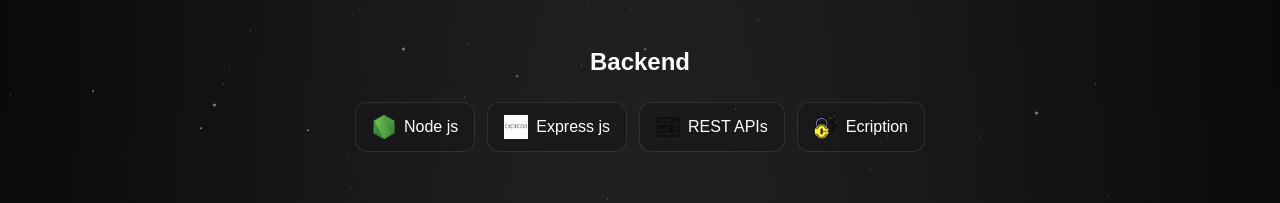
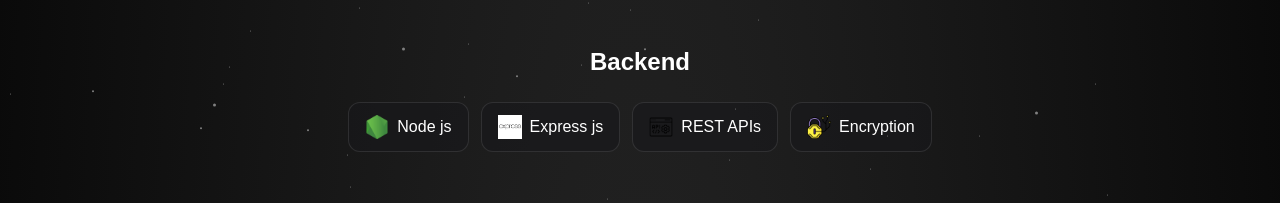
Before and after one commit to Ri-Reyan/reyan, a React (Vite) app: page / in a window 1280 px wide. Shown: the part 3402-3605 px from the top of the page. Built offline with nearby package versions, Linux system fonts and the light colour scheme.

Commit message:
Fix typo in technology name from 'Ecription' to 'Encryption'

```diff
--- a/src/assets/stack_assets/doc_assests.ts
+++ b/src/assets/stack_assets/doc_assests.ts
@@ -83,7 +83,7 @@ export const backend: technology[] = [
   { id: 1, name: "Node js", link: node_logo },
   { id: 2, name: "Express js", link: express_logo },
   { id: 3, name: "REST APIs", link: rest_api_logo },
-  { id: 4, name: "Ecription", link: encription_logo },
+  { id: 4, name: "Encryption", link: encription_logo },
 ];
 
 export const database: technology[] = [
```
